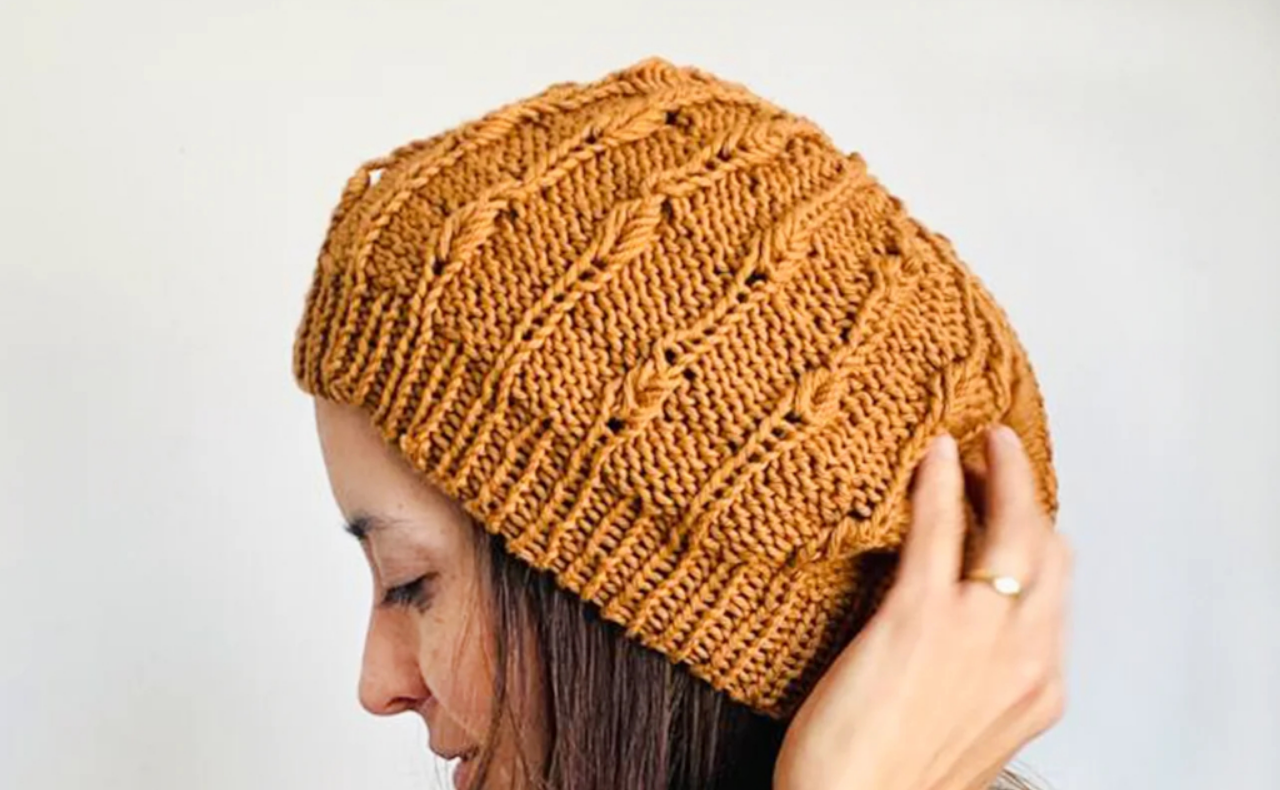
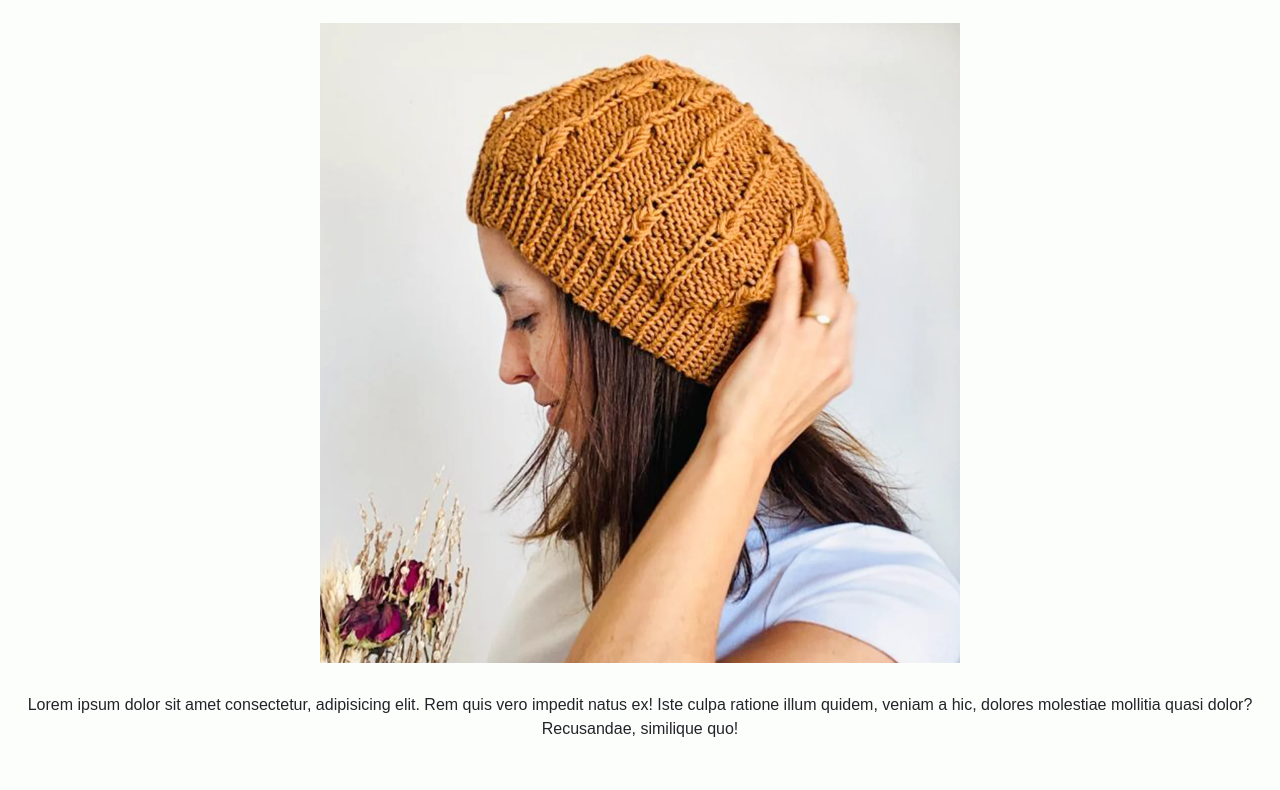
Before and after one commit to LeonelZ99/Proyecto_CaC---Grupo-17, a plain HTML site: page post.html in a window 1280 px wide. Shown: the part 320-1110 px from the top of the page. Drawn offline with nearby package versions, Linux system fonts and the light colour scheme.

Commit message:
Se agregaron estilos al post.

```diff
--- a/css/post.css
+++ b/css/post.css
@@ -1,11 +1,23 @@
-.card-img-top{
-  width: 100%;
-  height: 100%;
+.card-post{
+  width: 50%;
+  height: auto;
+  margin-top: 30px;
+  margin-bottom: 30px;
 }
 
-
+.post{
+  text-align: center;
+}
 
 /* Media querys */
+
+@media screen and (max-width: 650px) {
+
+ .card-post{
+  width: 80%;
+ }
+
+}
 
 @media screen and (min-width: 1441px) {
 
--- a/post.html
+++ b/post.html
@@ -42,7 +42,7 @@
           <h2>Boina Marrón</h2>
           <img
             src="img/boina-marron.jpg"
-            class="card-img-top"
+            class="card-post"
             alt="Imagen de la publicación"
           />
           <p class="post-description">
```
